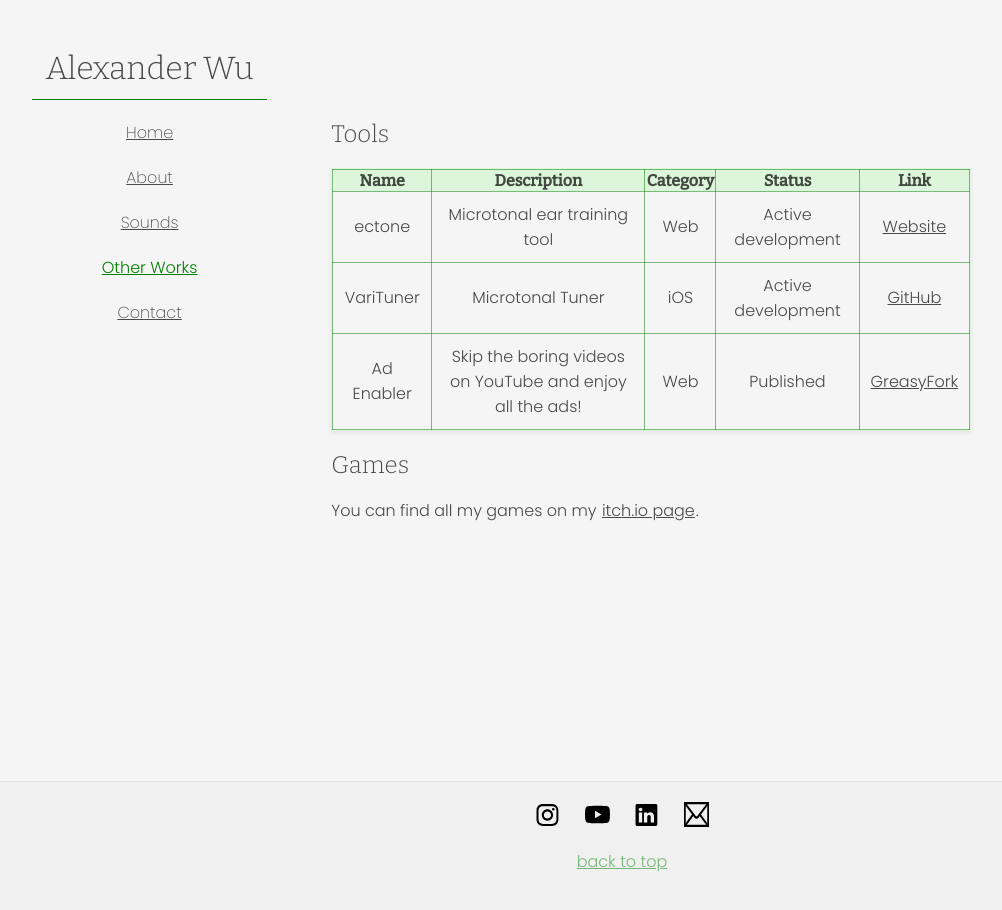
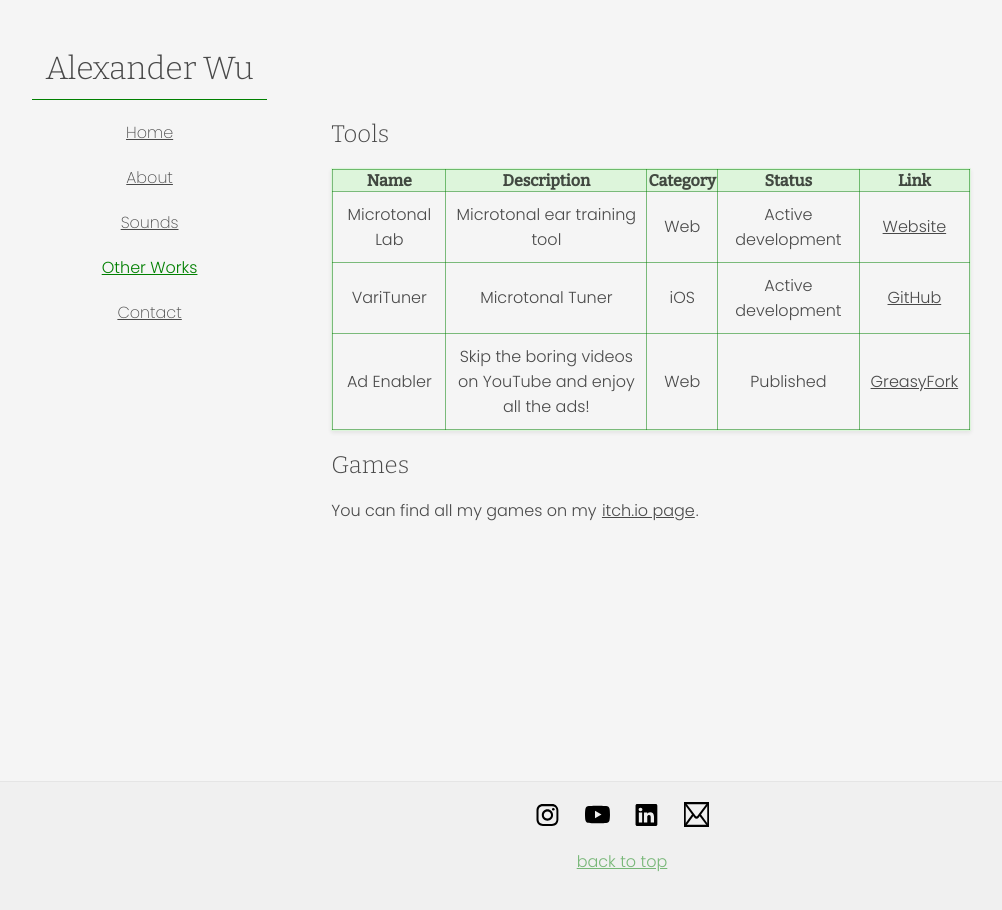
Before and after one commit to aleksuuu/aleksuuu.github.io, a Jekyll site: the page built from other-works.md, in a window 1280 px wide. Shown: the whole page, without its empty margins (18-1020 px from the left). Built offline with Jekyll 4.4.1, drawn with Linux system fonts in a browser that asks for light colours.

Commit message:
Add microtonal lab

```diff
--- a/_data/highlights.yml
+++ b/_data/highlights.yml
@@ -1,6 +1,8 @@
 - url: "https://www.youtube.com/watch?v=RuR-dufDbsA"
   blurb: "<i>Countdown</i> (2024) for ensemble.
   <a href='sounds/countdown' class='secondary'>Read&nbsp;More</a>"
+- url: "microtonal-lab.png"
+  blurb: "<a href='https://aleksuuu.github.io/microtonal-lab/'>Microtonal Lab</a>: a microtonal ear-training tool."
 - url: "https://www.youtube.com/watch?v=zvCi2rpp7cE"
   blurb: "<i>this is not going to be interesting</i> (2023). Fixed media with video by Anqi Wang.
   <a href='sounds/this-is-not-going-to-be-interesting' class='secondary'>Read&nbsp;More</a>"
@@ -13,6 +15,3 @@
 - url: "https://www.youtube.com/watch?v=dtFImEFU2N4"
   blurb: "<i>The Water Method</i> (2024) for mezzo-soprano, piano, and electronics.
   <a href='sounds/the-water-method' class='secondary'>Read&nbsp;More</a>"
-- url: "https://www.youtube.com/watch?v=4JVlhw38-Uk"
-  blurb: "<i>Rounding Errors</i> (2023) for two percussionists.
-  <a href='sounds/rounding-errors' class='secondary'>Read&nbsp;More</a>"
--- a/other-works.md
+++ b/other-works.md
@@ -4,11 +4,11 @@ title: Other Works
 ---
 ## Tools
 
-| Name       | Description                                              | Category | Status             | Link                                            |
-|:----------:|:--------------------------------------------------------:|:--------:|:------------------:|:-----------------------------------------------:|
-| ectone     | Microtonal ear training tool                             | Web      | Active development | [Website](https://aleksuuu.github.io/ectone/)   |
-| VariTuner  | Microtonal Tuner                                         | iOS      | Active development | [GitHub](https://github.com/aleksuuu/VariTuner) |
-| Ad Enabler | Skip the boring videos on YouTube and enjoy all the ads! | Web      | Published 		| [GreasyFork](https://greasyfork.org/en/scripts/483907-ad-enabler) |
+|      Name      |                       Description                        | Category |       Status       |                               Link                                |
+| :------------: | :------------------------------------------------------: | :------: | :----------------: | :---------------------------------------------------------------: |
+| Microtonal Lab |               Microtonal ear training tool               |   Web    | Active development |       [Website](https://aleksuuu.github.io/microtonal-lab/)       |
+|   VariTuner    |                     Microtonal Tuner                     |   iOS    | Active development |          [GitHub](https://github.com/aleksuuu/VariTuner)          |
+|   Ad Enabler   | Skip the boring videos on YouTube and enjoy all the ads! |   Web    |     Published      | [GreasyFork](https://greasyfork.org/en/scripts/483907-ad-enabler) |
 
 ## Games
 
```
Also changed, not shown: assets/images/ectone-screenshot.png (deleted), assets/images/microtonal-lab.png (added).
